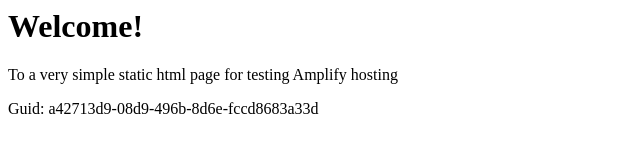
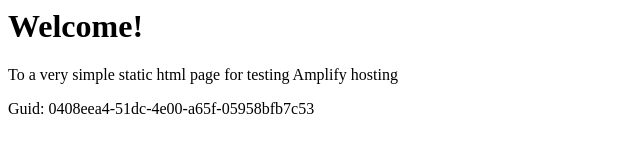
Before and after one commit to aws-aemilia-dub/Github-PR-Commit-Integration-Test-DoNotTouch-GitHubWebhookPushCanaryTest-v1-preprod-eu-west-1, a website: page src/index.html in a window 1280 px wide. Shown: the full height of the page, 0-640 px from the left. Drawn offline with Linux system fonts and the light colour scheme.

Commit message:
commit from integ tests

```diff
--- a/src/index.html
+++ b/src/index.html
@@ -12,6 +12,6 @@
 <body>
     <h1>Welcome!</h1>
     <p>To a very simple static html page for testing Amplify hosting</p>
-    <p>Guid: a42713d9-08d9-496b-8d6e-fccd8683a33d</p></body>
+    <p>Guid: 0408eea4-51dc-4e00-a65f-05958bfb7c53</p></body>
 
 </html>
```
